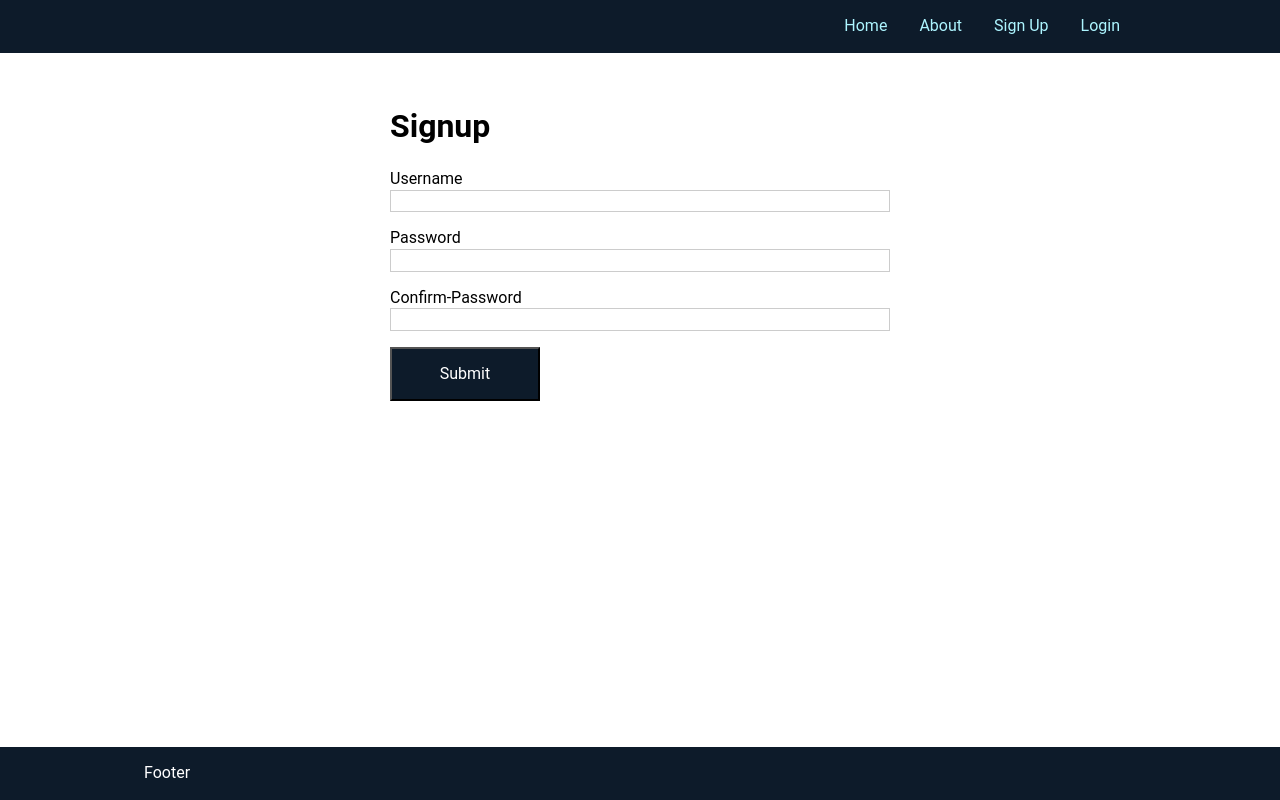
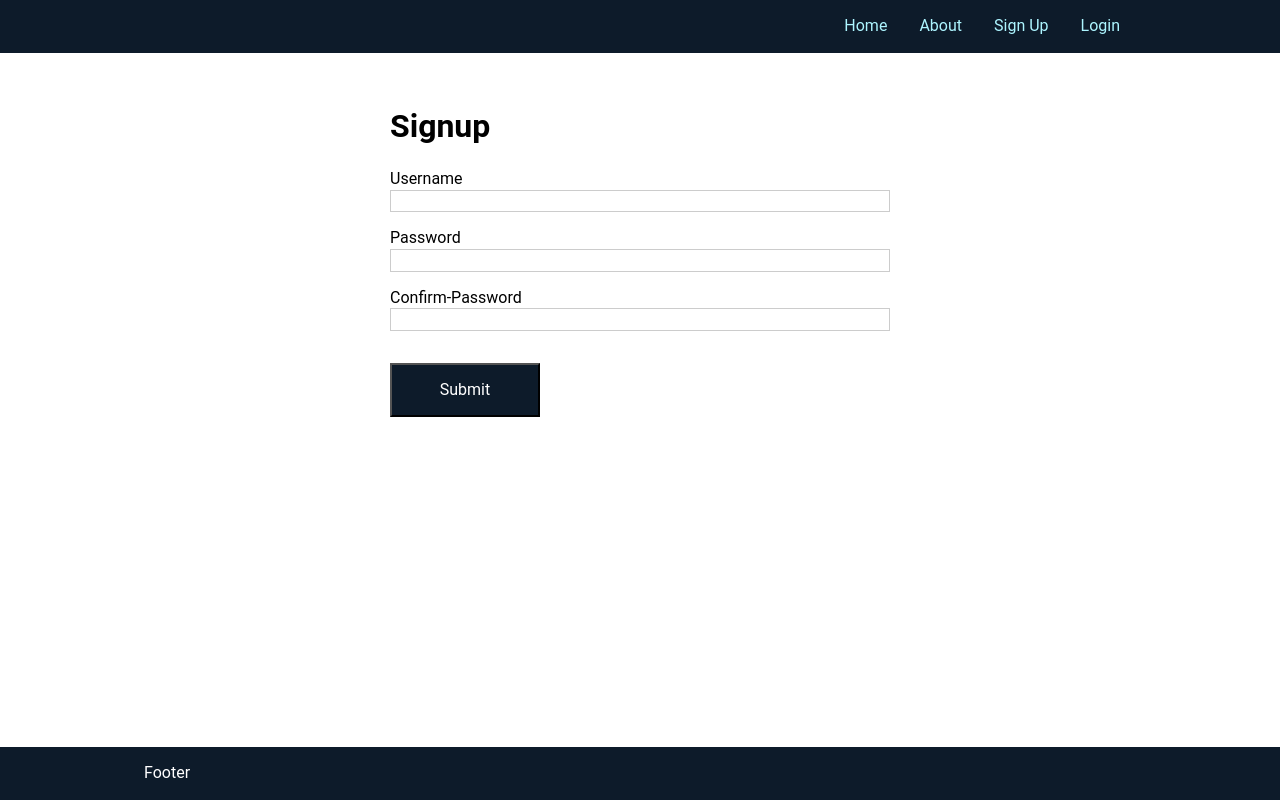
Before and after one commit to Arkine/-Mern-starter-stack, a React app in the folder client/: page /signup in a window 1280 px wide. Built offline with nearby package versions, Linux system fonts and the light colour scheme.

Commit message:
tightened up the logion page

```diff
--- a/client/src/components/form/Form.js
+++ b/client/src/components/form/Form.js
@@ -22,6 +22,10 @@ const Container = styled.form`
 	${media('max').tablet`
 		min-width: 250px;
 	`}
+
+	button {
+		margin-top: 1rem;
+	}
 `;
 
 
--- a/client/src/components/navigation/PrimaryNavigationStyled.js
+++ b/client/src/components/navigation/PrimaryNavigationStyled.js
@@ -14,5 +14,4 @@ Navigation.Link = styled(NavLink)`
 		background-color: ${props => props.theme.colors.hover};
 		color: #fff;
 	}
-
 `;
```
